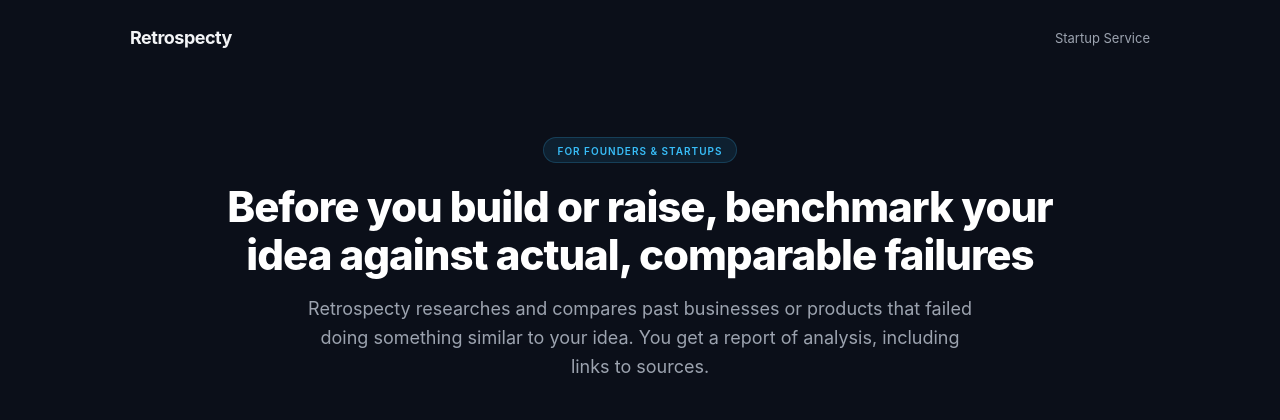
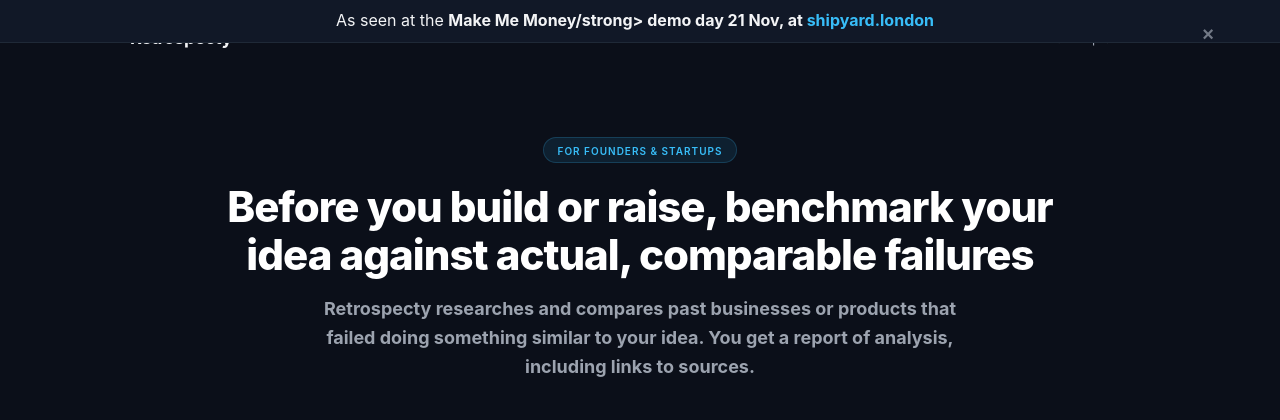
Before and after one commit to markbowley/retrospecty-portal, a FastAPI app: page / in a window 1280 px wide. Shown: the top 420 px of the page. Run offline with FastAPI, Linux system fonts and the light colour scheme; some libraries are stand-ins or nearby versions.

Commit message:
Adding sticky bar

```diff
--- a/templates/home.html
+++ b/templates/home.html
@@ -5,6 +5,13 @@
   The form field names (founder_email, thesis, website) must stay as they are.
 #}
 {% block content %}
+<!-- sticky bar html -->
+  <div class="sticky-bar" id="stickyBar">
+    <div class="bar-content">
+      As seen at the <strong>Make Me Money/strong> demo day 21 Nov, at <a href="https://leaderboard.shipyard.london/">shipyard.london</a>
+    </div>
+    <button class="close-btn" id="closeBtn" aria-label="Close announcement">×</button>
+  </div>
     <section class="hero">
         <div class="badge">{{ c.badge }}</div>
         <h1>{{ c.headline }}</h1>
```
